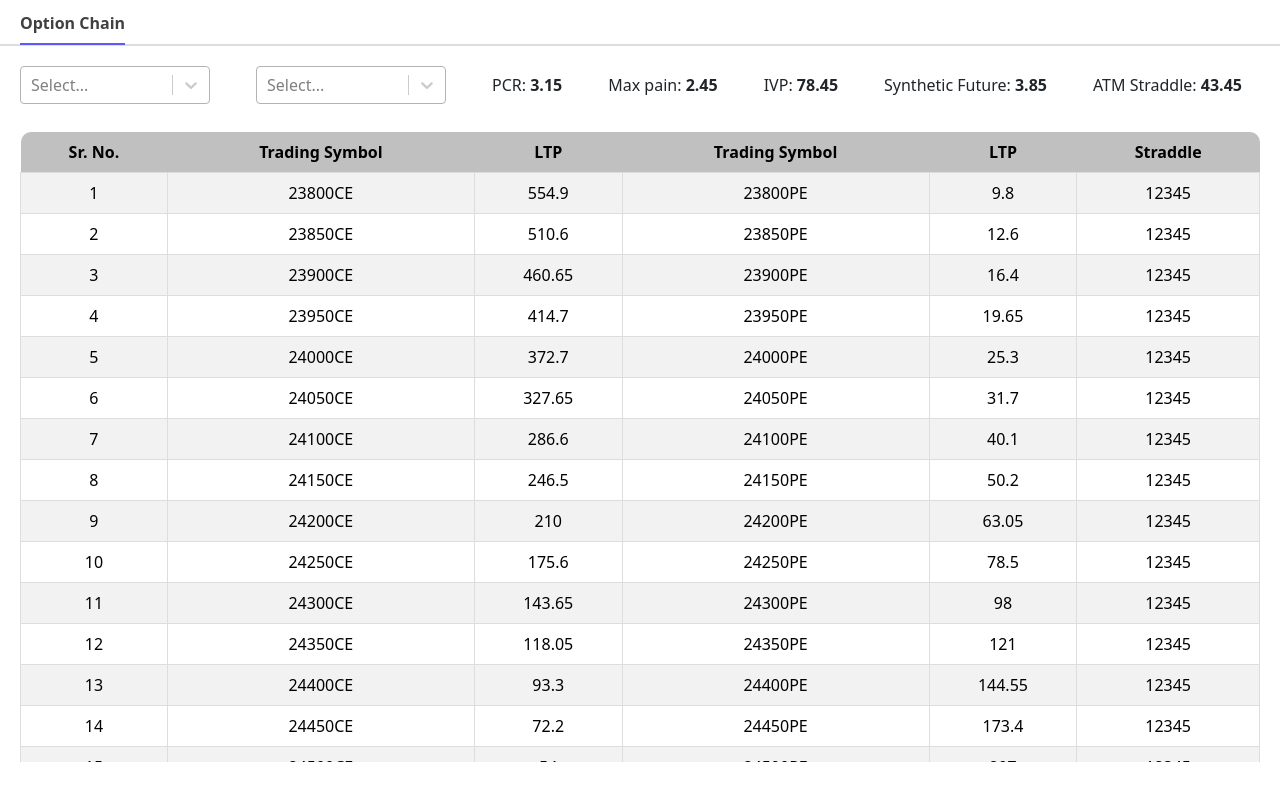
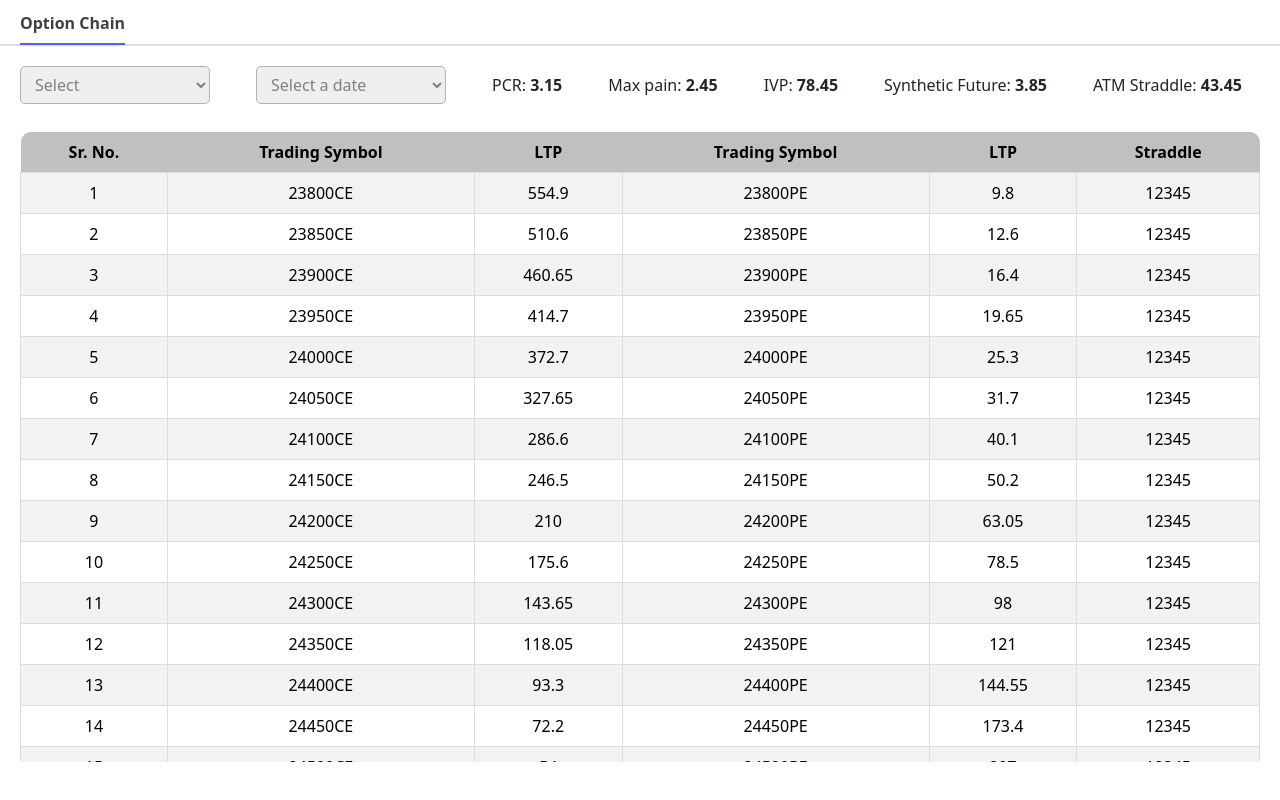
Before and after one commit to akash757/trade_front, a React (Create React App) app: page / in a window 1280 px wide. Built offline with nearby package versions, Linux system fonts and the light colour scheme.

Commit message:
dropdown value update

```diff
--- a/src/index.css
+++ b/src/index.css
@@ -117,3 +117,12 @@ code {
 .Thread_Table {
   border: none;
 }
+.select-bar-Date {
+  border: 1px solid #b3b3b3;
+  border-radius: 5px;
+  padding: 5px 10px;
+  height: 38px;
+  width: 190px;
+  color: #808080;
+  padding-right: 20px;
+}
--- a/src/views/Home.jsx
+++ b/src/views/Home.jsx
@@ -1,11 +1,33 @@
 import Table from "react-bootstrap/Table";
 import * as data from "../data";
 import Select from "react-select";
-import { useState } from "react";
+import React, { useState, useEffect } from 'react';
 import DatePicker from "react-datepicker";
 
 function Home() {
   const [stockDetails, setStockDetails] = useState(data.default);
+  const [dates, setDates] = useState([]);
+  const [selectedDate, setSelectedDate] = useState('');
+
+  useEffect(() => {
+    // Calculate dates from tomorrow to end of month
+    const today = new Date();
+    const tomorrow = new Date(today);
+    tomorrow.setDate(today.getDate() + 1);
+
+    const endOfMonth = new Date(today.getFullYear(), today.getMonth() + 1, 0);
+
+    const datesArray = [];
+    let currentDate = tomorrow;
+
+    while (currentDate <= endOfMonth) {
+      datesArray.push(new Date(currentDate));
+      currentDate.setDate(currentDate.getDate() + 1);
+    }
+
+    setDates(datesArray);
+  }, []);
+
   const options = [
     { value: "BANKNIFTY ", label: "BANKNIFTY " },
     { value: "NIFTY", label: "NIFTY" },
@@ -19,6 +41,15 @@ function Home() {
     { value: "08 july", label: "08 july" },
   ];
   const header = ["Sr. No.", "Trading Symbol", "LTP", "Trading Symbol", "LTP", "Straddle"];
+  // Helper function to get month name from month index
+  const getMonthName = (monthIndex) => {
+    const months = [
+      'January', 'February', 'March', 'April', 'May', 'June',
+      'July', 'August', 'September', 'October', 'November', 'December'
+    ];
+    return months[monthIndex];
+  };
+
   return (
     <>
       <div>
@@ -27,8 +58,24 @@ function Home() {
         </div>
       </div>
       <div className="filter-search-bar d-flex justify-content-between mb-2">
-        <Select options={options} className="select-bar" />
-        <Select options={Dateoptions} className="select-bar" />
+        {/* <Select options={options} className="select-bar" /> */}
+        {/* <Select options={Dateoptions} className="select-bar" /> */}
+        <select className="select-bar-Date" value={options}>
+          <option value="">Select</option>
+          {options.map((val) => (
+            <option>
+              {val.label}
+            </option>
+          ))}
+        </select>
+        <select className="select-bar-Date" value={selectedDate} onChange={(e) => setSelectedDate(e.target.value)}>
+        <option value="">Select a date</option>
+        {dates.map((date) => (
+          <option key={date.toISOString()} value={date.toISOString().split('T')[0]}>
+            {`${date.getDate()} ${getMonthName(date.getMonth())} ${date.getFullYear()}`}
+          </option>
+        ))}
+      </select>
         <p className="mb-0">
           PCR:{" "}
           <span>
```
